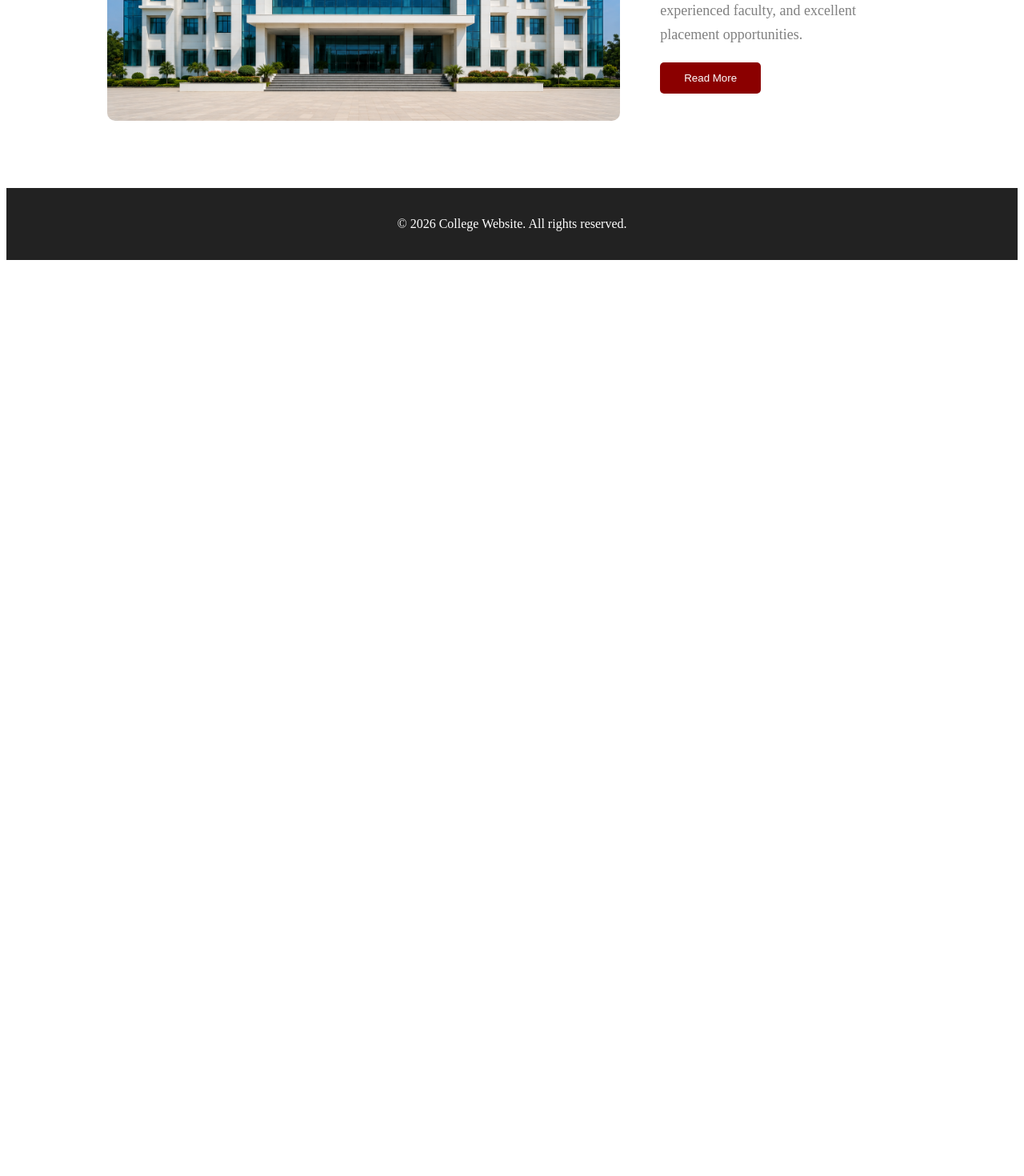
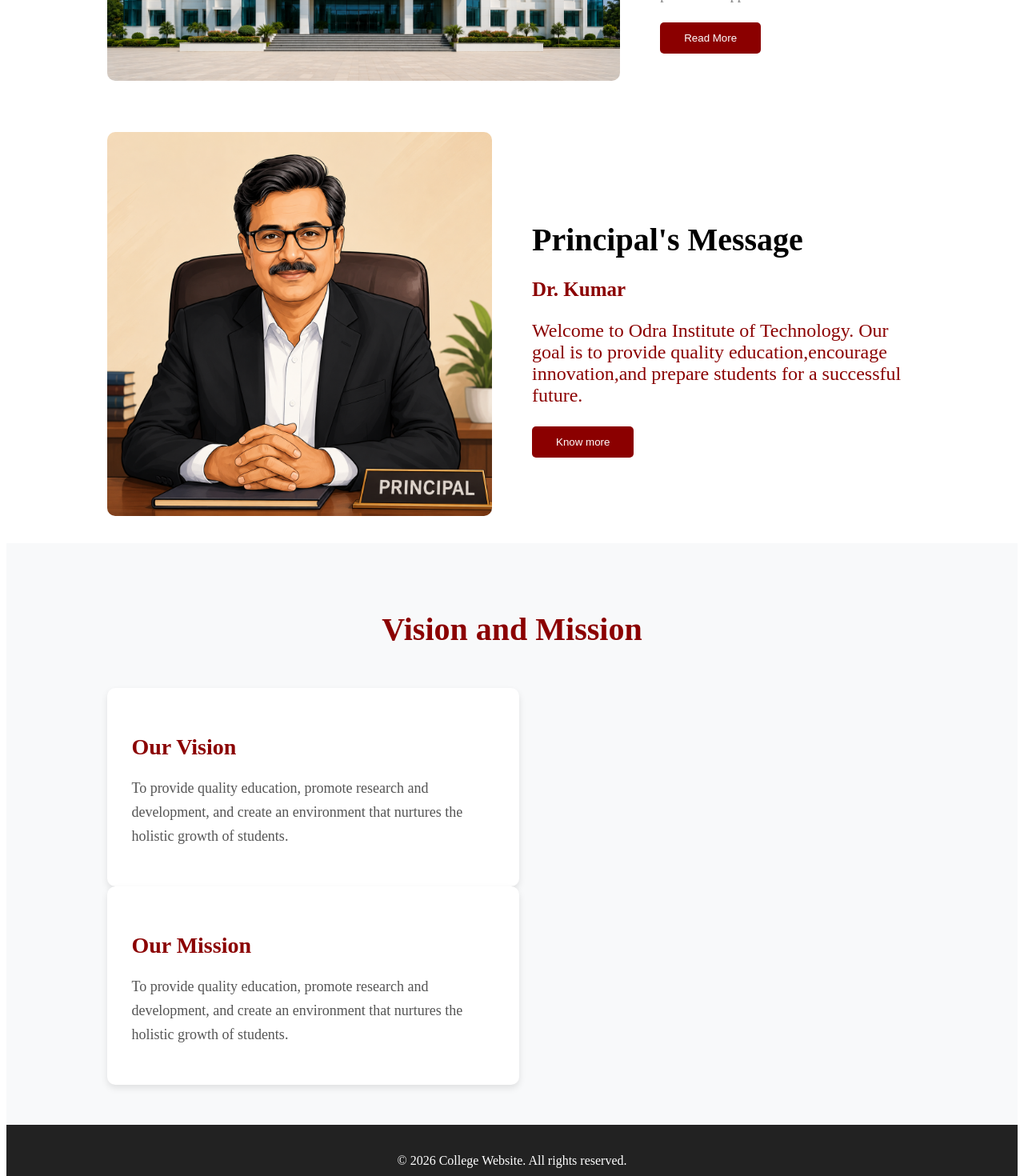
Before and after one commit to Princezkr/mern-project, a React (Vite) app in the folder mern-project/: page / in a window 1280 px wide. Shown: the part 1080-2550 px from the top of the page at 80% size. Before the commit the page ends 1413 px from the top, so only its background shows below. Built offline with nearby package versions, Linux system fonts and the light colour scheme.

Commit message:
I have changed principal msg and vision mission

```diff
--- a/mern-project/src/pages/Home.jsx
+++ b/mern-project/src/pages/Home.jsx
@@ -1,5 +1,6 @@
 import"../styles/Home.css";
 import collegeBuilding from "../assets/collegeBuilding.jpg";
+import principal from "../assets/principal.jpg";
 function Home() {
   return (
     <div>
@@ -24,15 +25,41 @@ function Home() {
         <div className="about-content">
           <h2>About Our College</h2>
           <p>
-            Welcome to Oxford Engineering College. We are committed to
+            Welcome to Odra institute of technology. We are committed to
             providing quality education with modern facilities, experienced
             faculty, and excellent placement opportunities.
           </p>
           <button>Read More</button>
         </div>
       </section>
+      <section className="principal">
+        <div className="principal-image">
+          <img src={principal} alt="Principal" />
+        </div>
+        <div className="principal-content">
+          <h2>Principal's Message</h2>
+          <h3>Dr. Kumar</h3>
+          <p>Welcome to Odra Institute of Technology. Our goal is to provide
+            quality education,encourage innovation,and prepare students for a successful future.
+          </p>
+          <button className="principal-button">Know more</button>
+      </div>
+      </section>
+      <section className="vision-mission">
+        <h2 className="section-title">Vision and Mission</h2>
+        <div className="vision-container">
+          <div className="vision-card">
+            <h3>Our Vision</h3>
+            <p>To provide quality education, promote research and development, and create an environment that nurtures the holistic growth of students.</p>
+          </div>
+          <div className="vision-card">
+            <h3>Our Mission</h3>
+            <p>To provide quality education, promote research and development, and create an environment that nurtures the holistic growth of students.</p>
+          </div>
+        </div>
+      </section>
     </div>
+
   );
 }
-
 export default Home;
--- a/mern-project/src/styles/Home.css
+++ b/mern-project/src/styles/Home.css
@@ -47,7 +47,7 @@
     display:flex;
     justify-content:space-between;
     align-items:center;
-    padding:80px 10%;
+    padding:30px 10%;
     gap:50px;
 }
 .about-image{
@@ -79,5 +79,85 @@
     border-radius:5px;
 }
 .about-content button:hover{
-    background:red;
+    background:blue;
 }
+.principal{
+    display:flex;
+    justify-content:space-between;
+    align-items:center;
+    padding:30px 10%;
+    gap:50px;
+    background:white;
+}
+.principal-image{
+    width:50%;
+}
+.principal-image img{
+    width:100%;
+    border-radius:10px;
+}
+.principal-content{
+    width:50%;
+}
+.principal-content h2{
+    font-size:40px;
+    margin-bottom:15px;
+}
+.principal-content h3{
+    font-size:25px;
+    margin-bottom:15px;
+    color:#8b0000
+}
+.principal-content p{
+    font-size:24px;
+    margin-bottom:25px;
+    color:#8b0000;
+}
+.principal-button{
+    background:#8b0000;
+    color:white;
+    padding:12px 30px;
+    border:none;
+    cursor:pointer;
+    border-radius:5px;
+}
+.principal-button:hover{
+    background:blue;
+}
+.vision-mission{
+    padding:50px 10%;
+    background:#f8f9fa;
+}
+.section-title{
+    text-align:center;
+    font-size:40px;
+    margin-bottom:50px;
+    color:#8b0000;
+}
+.vission-container{
+    display:flex;
+    justify-content:space-between;
+    align-items:stretch;
+    gap:30px;
+}
+.vision-card{
+    width:45%;
+    background:white;
+    padding:30px;
+    border-radius:10px;
+    box-shadow:0 4px 8px rgba(0,0,0,0.1);
+    transition:0.3s;
+}
+.vision-card:hover{
+    transform:translateY(-10px);
+}
+.vision-card h3{
+    font-size:28px;
+    color:#8b0000;
+    margin-bottom:20px;
+}
+.vision-card p{
+    font-size:18px;
+    line-height:30px;
+    color:#555;
+}
```
Also changed, not shown: mern-project/src/assets/principal.jpg (added).
